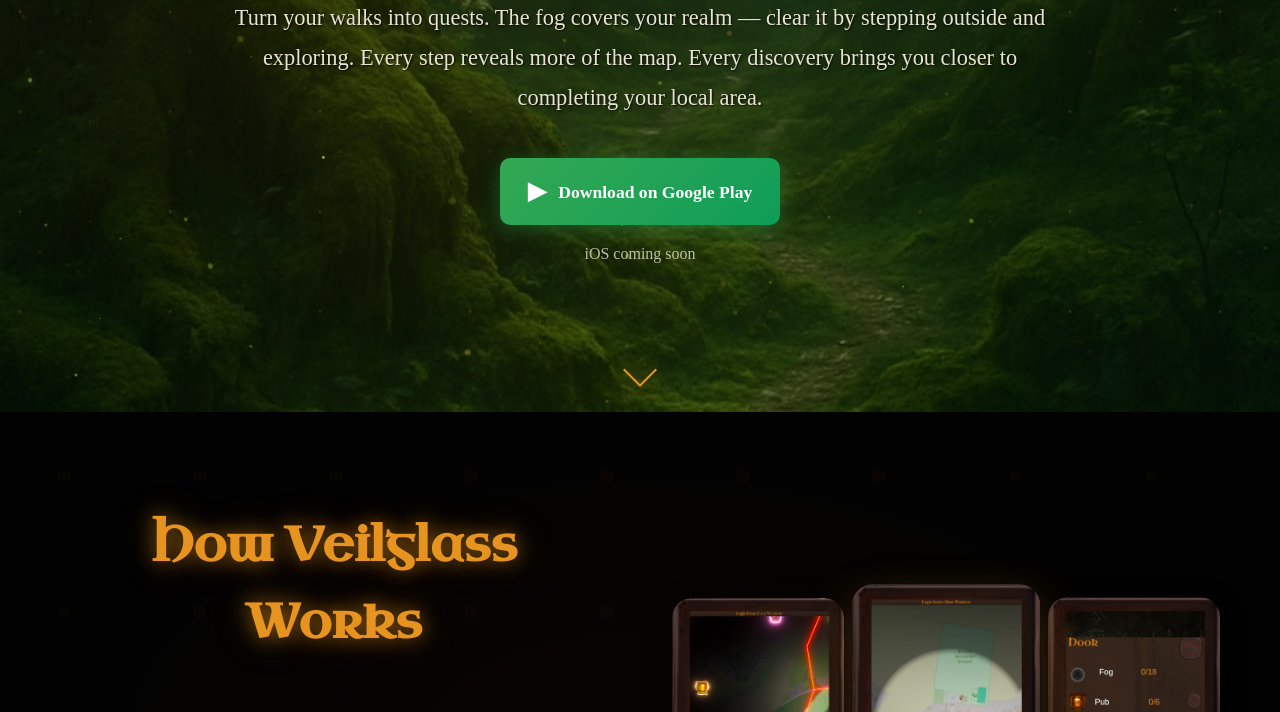
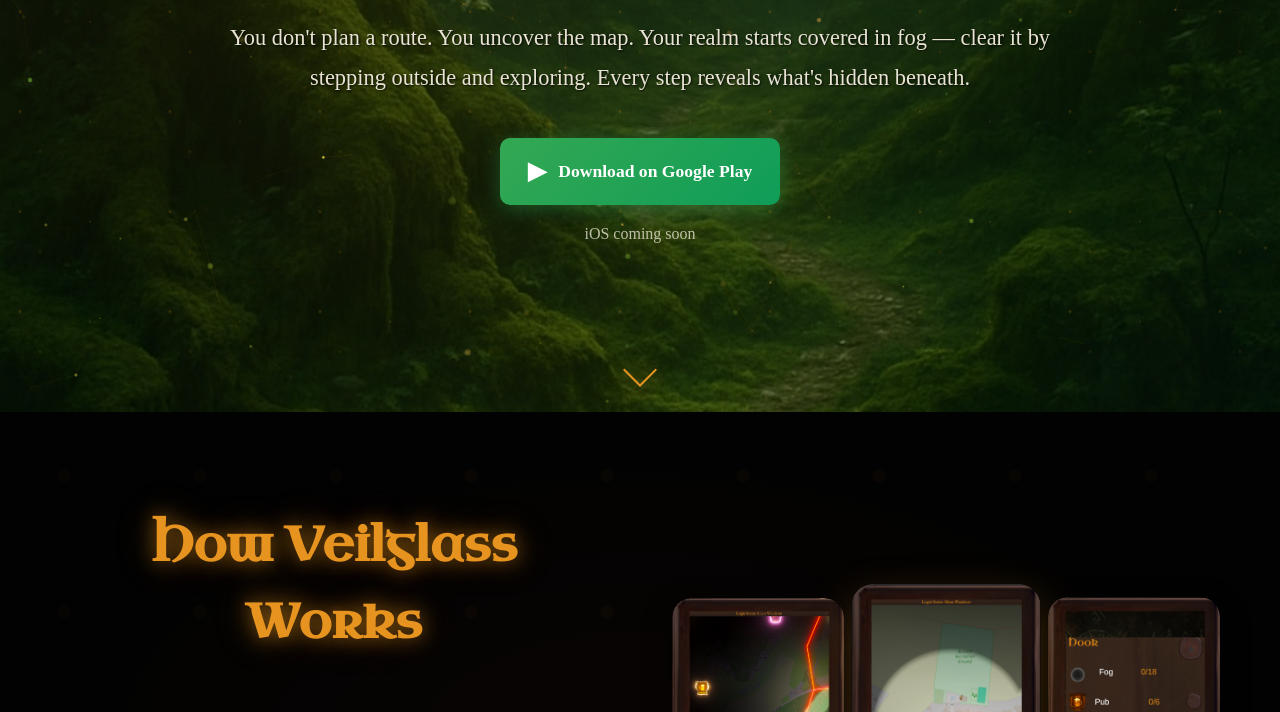
Before and after one commit to project-enra/website, a website: page veilglass.html in a window 1280 px wide. Shown: the part 388-1100 px from the top of the page. Drawn offline with Linux system fonts and the light colour scheme; a web font is replaced by a local one.

Commit message:
Update Veilglass tagline to emphasise discovery over route tracking

```diff
--- a/veilglass.html
+++ b/veilglass.html
@@ -72,7 +72,7 @@
                     <img src="Images/Veillogo.png" alt="Veilglass" class="main-logo" style="max-width: 150px;">
                 </div>
                 <h1 class="hero-title" id="animated-title">Veilglass</h1>
-                <p class="hero-subtitle" id="animated-subtitle">Turn your walks into quests. The fog covers your realm — clear it by stepping outside and exploring. Every step reveals more of the map. Every discovery brings you closer to completing your local area.</p>
+                <p class="hero-subtitle" id="animated-subtitle">You don't plan a route. You uncover the map. Your realm starts covered in fog — clear it by stepping outside and exploring. Every step reveals what's hidden beneath.</p>
                 <div class="app-download-buttons" style="margin-top: 2rem; display: flex; flex-direction: column; align-items: center; gap: 1rem;">
                     <a href="https://play.google.com/store/apps/details?id=com.ProjectEnra.Veilglass" target="_blank" rel="noopener" class="store-button android-button" style="display: inline-flex; align-items: center; gap: 12px; padding: 14px 28px; background: linear-gradient(135deg, #34a853, #0f9d58); color: white; text-decoration: none; border-radius: 10px; font-size: 1.1rem; font-weight: bold; transition: all 0.3s ease; box-shadow: 0 4px 20px rgba(52, 168, 83, 0.4);">
                         <span style="font-size: 1.5rem;">▶</span>
```
